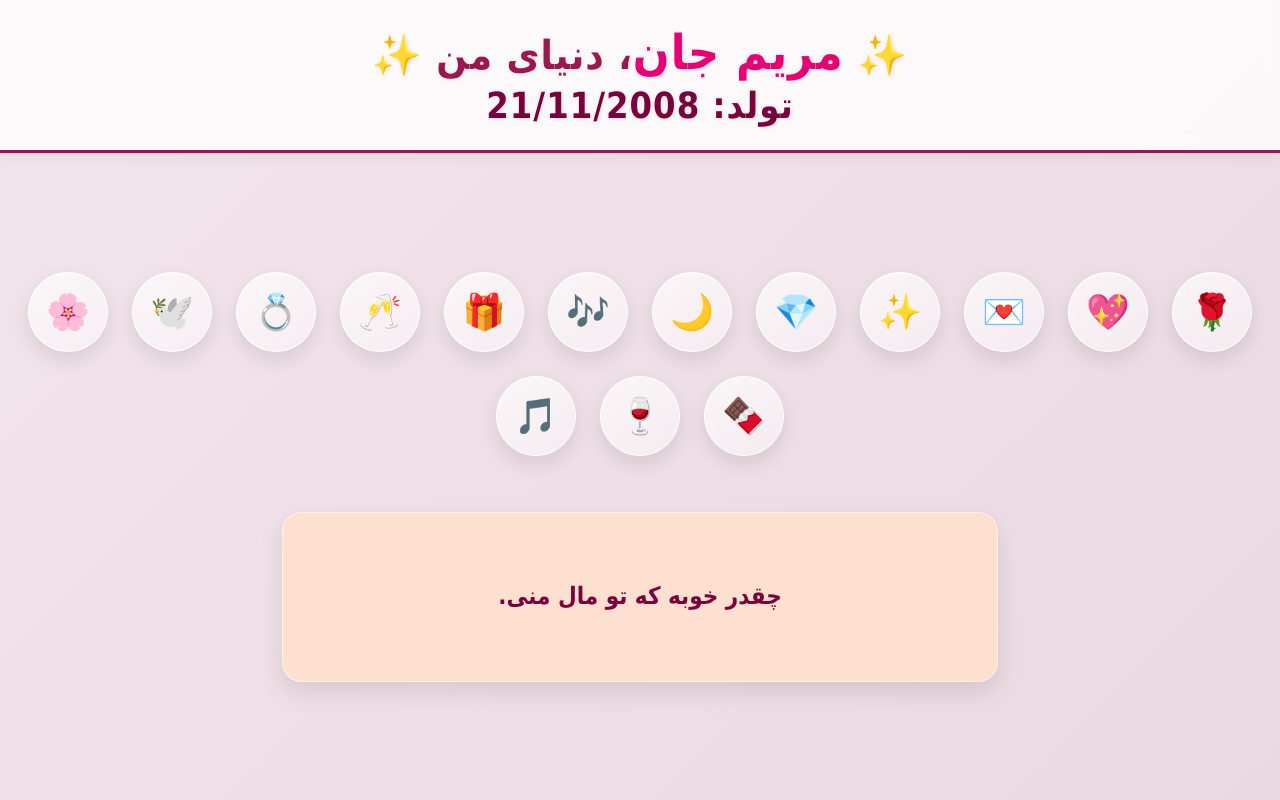
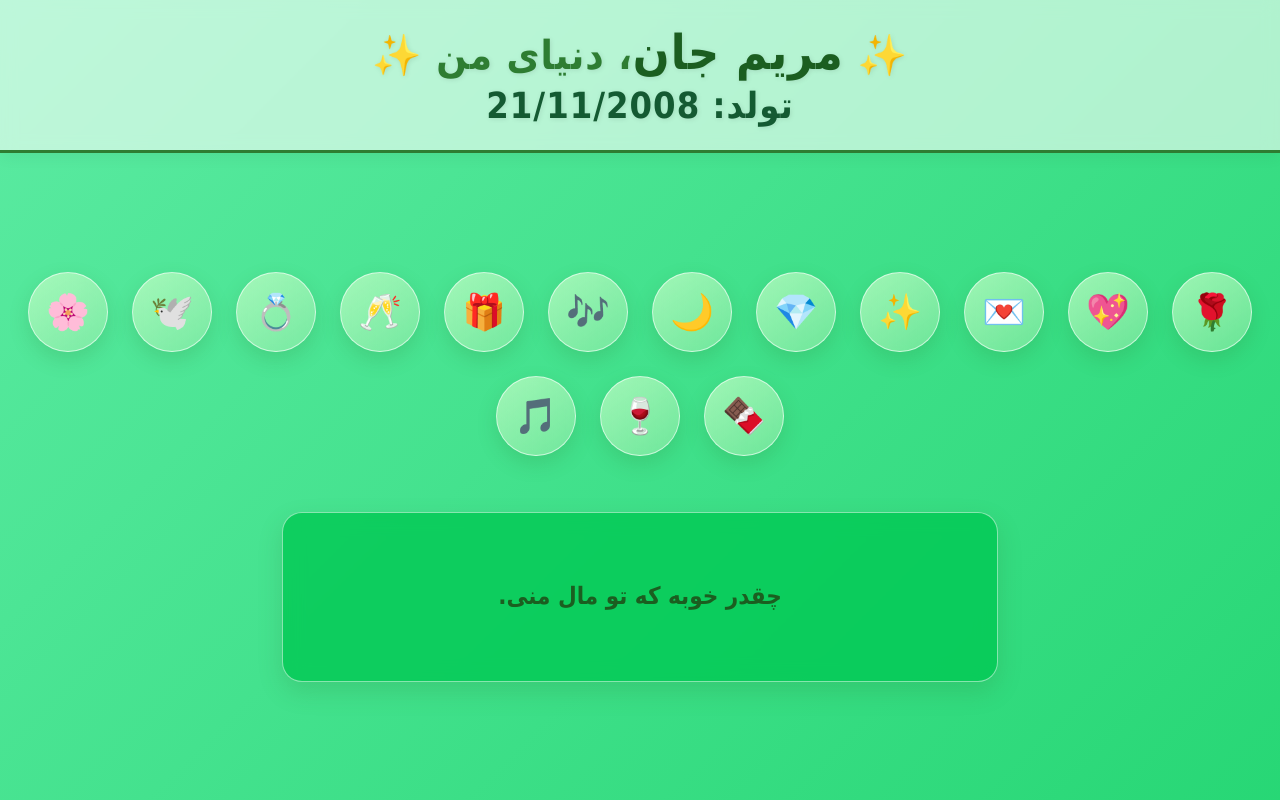
Before and after one commit to vgdgf/xtv.mros, a plain HTML site: page index.html in a window 1280 px wide. Both pictures are taken after a click on the button "🕊️". Drawn offline with Linux system fonts and the light colour scheme; a web font is replaced by a local one.

Commit message:
Refactor CSS styles and update color scheme
Refactor styles and update colors for a fresh look.

```diff
--- a/index.html
+++ b/index.html
@@ -5,22 +5,13 @@
 <meta name="viewport" content="width=device-width, initial-scale=1.0">
 <title>💖 مریم جان - یک تجربه لوکس</title>
 <style>
-    @font-face {
-        font-family: 'Nazanin';
-        src: url('Nazanin.woff2') format('woff2'),
-             url('Nazanin.woff') format('woff');
-    }
-    @font-face {
-        font-family: 'Vazirmatn';
-        src: url('Vazirmatn-Regular.woff2') format('woff2');
-    }
+    @font-face { font-family: 'Nazanin'; src: url('Nazanin.woff2') format('woff2'), url('Nazanin.woff') format('woff'); }
+    @font-face { font-family: 'Vazirmatn'; src: url('Vazirmatn-Regular.woff2') format('woff2'); }
 
     :root {
-        --header-color: #9A1750;
-        --text-color: #7A003C;
-        --accent-color: #DDAF94;
-        --bg-light: #fffafc;
-        --bg-deep: #f5e8ef;
+        --header-color: #2e7d32; /* أخضر غامق */
+        --text-color: #1b5e20; /* أخضر أغمق للنص */
+        --accent-color: #a5d6a7; /* أخضر فاتح للتوهج */
         --main-font: 'Nazanin','Vazirmatn',Tahoma,sans-serif;
         --body-font: 'Vazirmatn',Tahoma,sans-serif;
     }
@@ -30,43 +21,34 @@
         margin:0; padding:0;
         min-height:100vh;
         display:flex; flex-direction:column;
-        background: linear-gradient(135deg, var(--bg-light), var(--bg-deep), #e3d0d8);
+        background: linear-gradient(135deg, #b9f6ca, #69f0ae, #00c853);
         background-size:400% 400%;
         animation: gradient-animation 25s ease infinite;
         overflow-x:hidden;
     }
 
-    @keyframes gradient-animation{
-        0%{background-position:0% 50%;}
-        50%{background-position:100% 50%;}
-        100%{background-position:0% 50%;}
+    @keyframes gradient-animation {
+        0% {background-position:0% 50%;}
+        50% {background-position:100% 50%;}
+        100% {background-position:0% 50%;}
     }
 
     header {
         padding:1.5rem 1rem;
-        background: rgba(255,255,255,0.8);
+        background: rgba(255,255,255,0.6);
         backdrop-filter: blur(8px);
         box-shadow:0 4px 15px rgba(0,0,0,0.05);
         text-align:center;
         font-family: var(--main-font);
         font-size:clamp(1.5rem,5vw,2.5rem);
         color: var(--header-color);
-        border-bottom:3px solid var(--header-color);
+        border-bottom: 3px solid var(--header-color);
         text-shadow:1px 1px 5px rgba(0,0,0,0.1);
         letter-spacing:1px;
         font-weight:bold;
     }
-
-    header span.name{
-        color:#e60073;
-        font-size:1.2em;
-    }
-    header span.birthday{
-        color:#7A003C;
-        font-size:0.9em;
-        display:block;
-        margin-top:5px;
-    }
+    header span.name { color:#1b5e20; font-size:1.2em; }
+    header span.birthday { color:#145a32; font-size:0.9em; display:block; margin-top:5px; }
 
     .content-container{
         flex-grow:1;
@@ -78,32 +60,27 @@
     }
 
     .button-grid{
-        display:flex;
-        flex-wrap:wrap;
-        justify-content:center;
-        gap:1.5rem;
-        padding:1rem 0;
+        display:flex; flex-wrap:wrap;
+        justify-content:center; gap:1.5rem; padding:1rem 0;
     }
 
     .message-button{
         width:80px; height:80px;
         border-radius:50%;
-        border:1px solid rgba(255,255,255,0.8);
-        border-top:1px solid rgba(255,255,255,1);
-        border-left:1px solid rgba(255,255,255,1);
         cursor:pointer;
         font-size:2.2rem;
-        color:var(--header-color);
-        background:linear-gradient(145deg, rgba(255,255,255,0.7), rgba(255,255,255,0.4));
+        color:#2e7d32;
+        background: linear-gradient(145deg, rgba(200,255,200,0.7), rgba(180,240,180,0.4));
         backdrop-filter: blur(5px);
-        box-shadow:0 8px 20px rgba(0,0,0,0.1);
+        box-shadow:0 8px 20px rgba(46,125,50,0.2);
         transition:all 0.3s ease-in-out;
         display:flex; justify-content:center; align-items:center;
+        border:1px solid rgba(255,255,255,0.6);
     }
     .message-button:hover{
         transform:translateY(-5px) scale(1.05);
-        box-shadow:0 12px 25px rgba(154,23,80,0.2);
-        color:#e60073;
+        box-shadow:0 12px 25px rgba(46,125,50,0.4), 0 0 15px rgba(140,255,140,0.6);
+        color:#1b5e20;
     }
     .message-button:active{
         transform:translateY(0) scale(1);
@@ -117,14 +94,13 @@
         width:90%;
         max-width:650px;
         border-radius:20px;
-        background:rgba(255,255,255,0.85);
+        background:rgba(200,255,200,0.8);
         backdrop-filter:blur(10px);
         border:1px solid rgba(255,255,255,0.5);
-        box-shadow:0 10px 25px rgba(0,0,0,0.1);
+        box-shadow:0 10px 25px rgba(46,125,50,0.2);
         transition:all 0.8s ease-in-out;
         text-align:center;
-        display:flex;
-        align-items:center; justify-content:center;
+        display:flex; align-items:center; justify-content:center;
         color: var(--text-color);
         font-family:var(--main-font);
         font-size:clamp(1.1rem,4vw,1.5rem);
@@ -133,7 +109,7 @@
     }
 
     .message-box-active{
-        box-shadow:0 10px 30px rgba(154,23,80,0.3),0 0 25px 5px rgba(221,175,148,0.5);
+        box-shadow:0 10px 30px rgba(46,125,50,0.3),0 0 25px 5px rgba(165,214,167,0.5);
         border-color: var(--accent-color);
     }
 
@@ -181,7 +157,7 @@ const romanticMessages=[
 "عشق من به تو هر روز عمیق‌تر میشه."
 ];
 
-const pastelColors=['#ffe6f0','#ffd9cc','#ffe0cc','#ffd1e0','#ffccd5','#f0fff0','#e6e6fa','#e0f7fa','#f0fff0'];
+const pastelColors=['#b9f6ca','#69f0ae','#00c853','#a5d6a7','#81c784','#66bb6a','#43a047','#388e3c','#1b5e20'];
 const buttonIcons=['🌹','💖','💌','✨','💎','🌙','🎶','🎁','🥂','💍','🕊️','🌸','🍫','🍷','🎵'];
 
 const grid=document.getElementById('button-grid');
@@ -189,7 +165,6 @@ const messageBox=document.getElementById('message-box');
 const messageText=document.getElementById('message-text');
 let messageHistory={};
 
-// إنشاء الأزرار
 buttonIcons.forEach((icon,index)=>{
     const button=document.createElement('button');
     button.className='message-button';
@@ -199,11 +174,9 @@ buttonIcons.forEach((icon,index)=>{
     grid.appendChild(button);
 });
 
-// وظيفة النقر على الزر
 function handleButtonClick(event){
     const button=event.currentTarget;
     const buttonId=button.getAttribute('data-index');
-
     if(!messageHistory[buttonId]) messageHistory[buttonId]=[];
 
     let availableMessages=romanticMessages.filter(
@@ -220,16 +193,14 @@ function handleButtonClick(event){
     const originalIndex=romanticMessages.indexOf(messageToShow);
     messageHistory[buttonId].push(originalIndex);
 
-    // تأثير كتابة مع fade-in
     typeMessage(messageToShow);
 
-    // تغيير لون الخلفية بلون ب pastel
+    // تغيير لون الخلفية لصندوق الرسائل بتدرجات خضراء
     const randomColor=pastelColors[Math.floor(Math.random()*pastelColors.length)];
-    messageBox.style.backgroundColor=randomColor+'dd';
+    messageBox.style.backgroundColor=randomColor+'cc';
     messageBox.classList.add('message-box-active');
 }
 
-// تأثير الكتابة
 function typeMessage(text){
     messageText.textContent='';
     let i=0;
```
